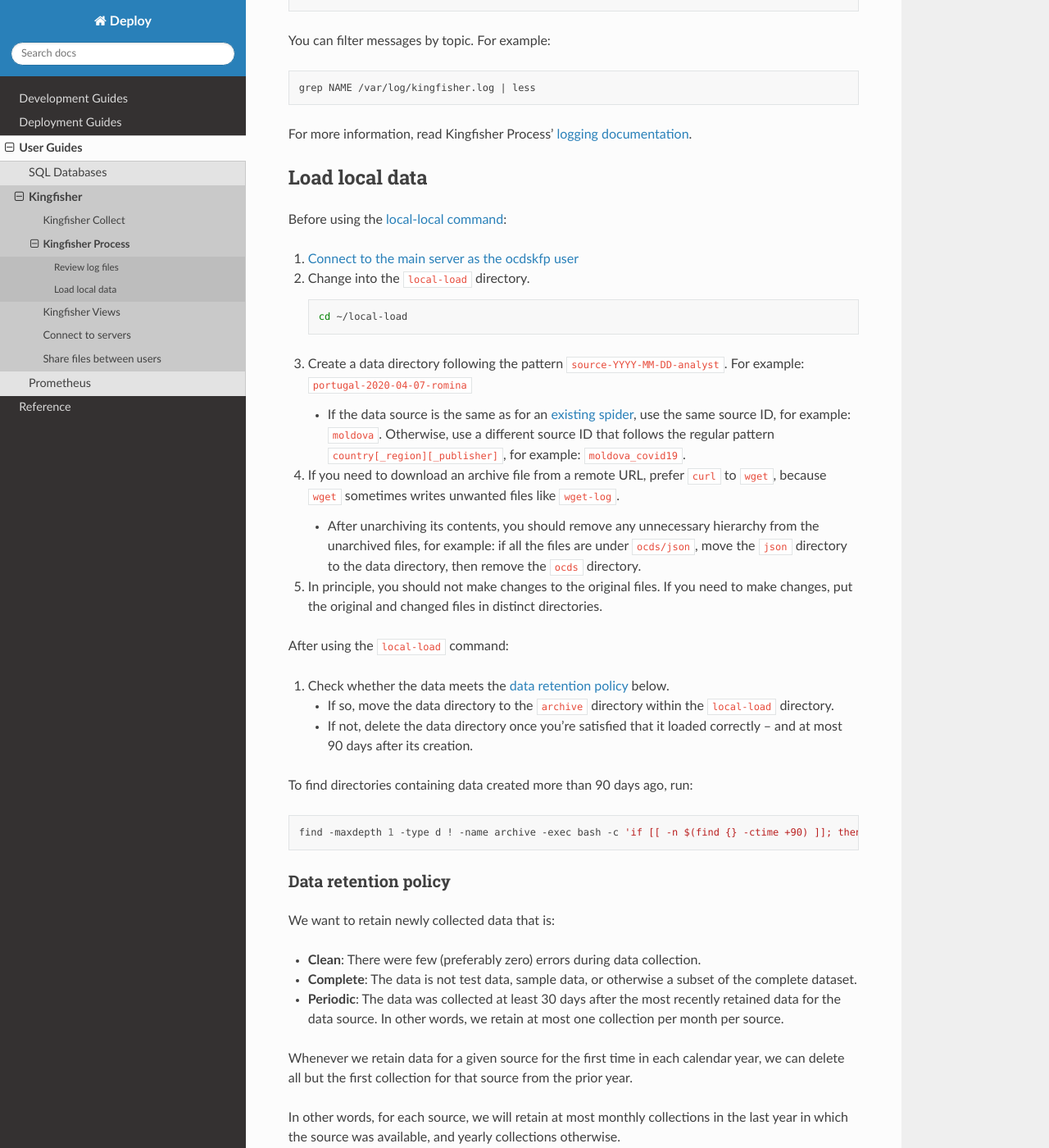
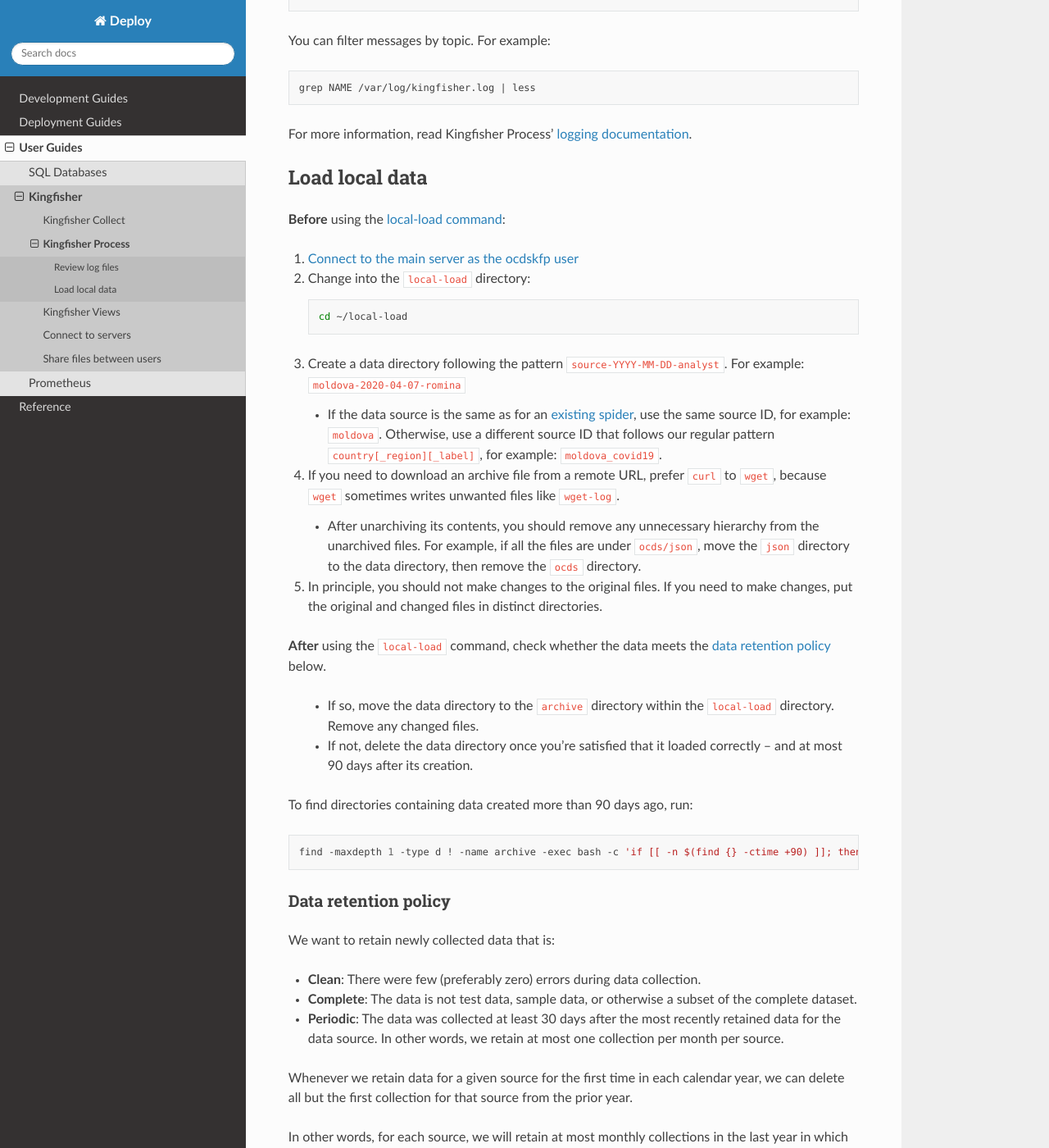
Before and after one commit to open-contracting/deploy, a Sphinx documentation site: the page built from docs/use/kingfisher-process.rst, in a window 1280 px wide and 1400 px high, scrolled down 489 px. Shown: the whole window at 82% size. Built offline with Sphinx 7.4.7 and the Read the Docs theme 2.0.0, drawn with Linux system fonts in a browser that asks for light colours.

Commit message:
kingfisher-process: Copy-edit

```diff
--- a/docs/use/kingfisher-process.rst
+++ b/docs/use/kingfisher-process.rst
@@ -27,31 +27,29 @@
 Load local data
 ---------------
 
-Before using the `local-local command <https://kingfisher-process.readthedocs.io/en/latest/cli/local-load.html>`__:
+**Before** using the `local-load command <https://kingfisher-process.readthedocs.io/en/latest/cli/local-load.html>`__:
 
 #. :ref:`Connect to the main server as the ocdskfp user<connect-process-server>`
 
-#. Change into the ``local-load`` directory.
+#. Change into the ``local-load`` directory:
 
    .. code:: bash
 
       cd ~/local-load
 
-#. Create a data directory following the pattern ``source-YYYY-MM-DD-analyst``. For example: ``portugal-2020-04-07-romina``
+#. Create a data directory following the pattern ``source-YYYY-MM-DD-analyst``. For example: ``moldova-2020-04-07-romina``
 
-   -  If the data source is the same as for an `existing spider <https://github.com/open-contracting/kingfisher-collect/tree/master/kingfisher_scrapy/spiders#files>`__, use the same source ID, for example: ``moldova``. Otherwise, use a different source ID that follows the regular pattern ``country[_region][_publisher]``, for example: ``moldova_covid19``.
+   -  If the data source is the same as for an `existing spider <https://github.com/open-contracting/kingfisher-collect/tree/master/kingfisher_scrapy/spiders#files>`__, use the same source ID, for example: ``moldova``. Otherwise, use a different source ID that follows our regular pattern ``country[_region][_label]``, for example: ``moldova_covid19``.
 
 #. If you need to download an archive file from a remote URL, prefer ``curl`` to ``wget``, because ``wget`` sometimes writes unwanted files like ``wget-log``.
 
-   -  After unarchiving its contents, you should remove any unnecessary hierarchy from the unarchived files, for example: if all the files are under ``ocds/json``, move the ``json`` directory to the data directory, then remove the ``ocds`` directory.
+   -  After unarchiving its contents, you should remove any unnecessary hierarchy from the unarchived files. For example, if all the files are under ``ocds/json``, move the ``json`` directory to the data directory, then remove the ``ocds`` directory.
 
 #. In principle, you should not make changes to the original files. If you need to make changes, put the original and changed files in distinct directories.
 
-After using the ``local-load`` command:
+**After** using the ``local-load`` command, check whether the data meets the :ref:`data retention policy<data-retention-policy>` below.
 
-#. Check whether the data meets the :ref:`data retention policy<data-retention-policy>` below.
-
-   - If so, move the data directory to the ``archive`` directory within the ``local-load`` directory.
+   - If so, move the data directory to the ``archive`` directory within the ``local-load`` directory. Remove any changed files.
    - If not, delete the data directory once you're satisfied that it loaded correctly – and at most 90 days after its creation.
 
 To find directories containing data created more than 90 days ago, run:
```
